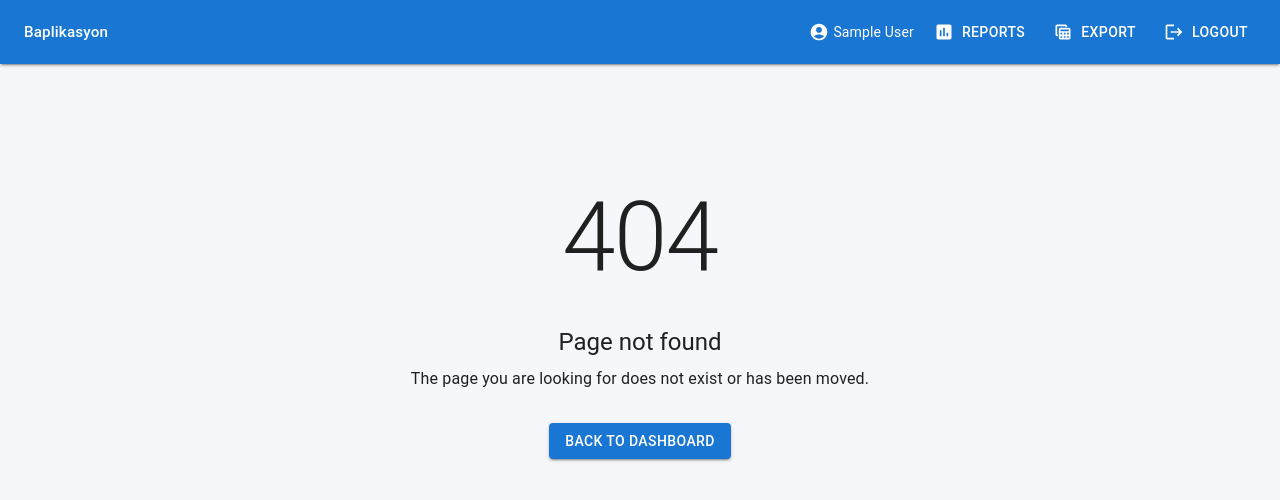
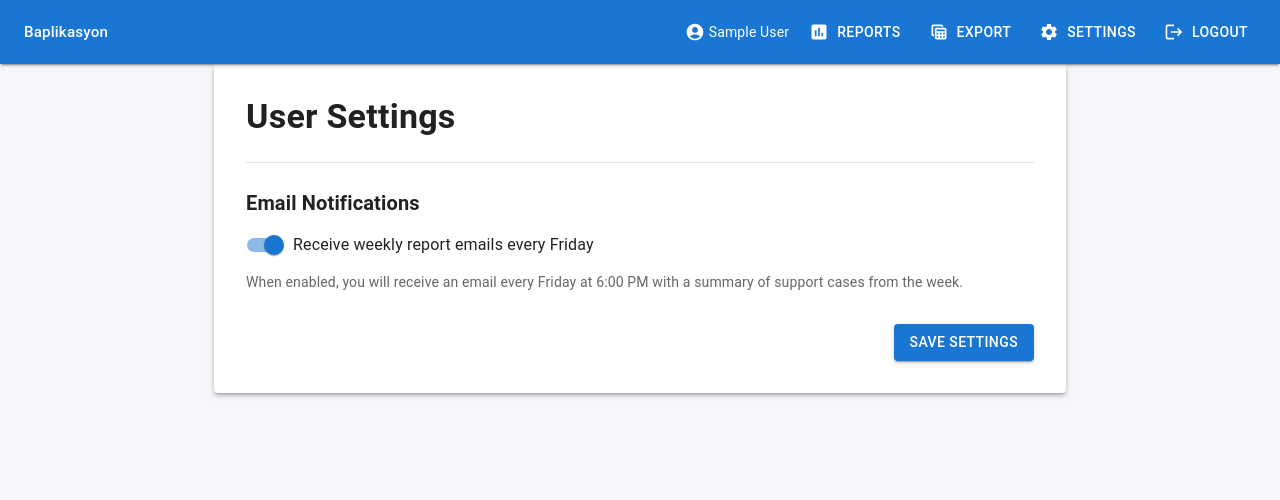
Before and after one commit to ebolarium/baplikasyon, a React (Create React App) app in the folder client/: page /settings in a window 1280 px wide. Before the commit this address had no page. Shown: the top 500 px of the page. Built offline with nearby package versions, Linux system fonts and the light colour scheme; sample sign-in values are in the browser's storage.

Commit message:
Add user settings page with weekly report toggle

```diff
--- a/client/src/App.js
+++ b/client/src/App.js
@@ -10,6 +10,7 @@ import Dashboard from './components/pages/Dashboard';
 import CaseForm from './components/cases/CaseForm';
 import CaseDetail from './components/cases/CaseDetail';
 import Reports from './components/pages/Reports';
+import UserSettings from './components/pages/UserSettings';
 import NotFound from './components/pages/NotFound';
 import Signup from './components/pages/Signup';
 import Login from './components/pages/Login';
@@ -152,6 +153,14 @@ function App() {
                     </PrivateRoute>
                   }
                 />
+                <Route
+                  path="/settings"
+                  element={
+                    <PrivateRoute>
+                      <UserSettings />
+                    </PrivateRoute>
+                  }
+                />
 
                 {/* Fallback Route */}
                 <Route path="*" element={<NotFound />} />
--- a/client/src/components/layout/Navbar.js
+++ b/client/src/components/layout/Navbar.js
@@ -23,6 +23,7 @@ import LoginIcon from '@mui/icons-material/Login';
 import LogoutIcon from '@mui/icons-material/Logout';
 import AccountCircleIcon from '@mui/icons-material/AccountCircle';
 import { AuthContext } from '../../App';
+import SettingsIcon from '@mui/icons-material/Settings';
 
 const Navbar = () => {
   const theme = useTheme();
@@ -297,6 +298,30 @@ const Navbar = () => {
               {/* Export Options */}
               {renderExportOptions()}
 
+              {/* Settings Button */}
+              {isMobile ? (
+                <IconButton
+                  color="inherit"
+                  component={RouterLink}
+                  to="/settings"
+                  aria-label="settings"
+                  size="large"
+                  sx={{ mr: 2 }}
+                >
+                  <SettingsIcon />
+                </IconButton>
+              ) : (
+                <Button
+                  color="inherit"
+                  component={RouterLink}
+                  to="/settings"
+                  startIcon={<SettingsIcon />}
+                  sx={{ fontWeight: 'medium', mr: 2 }}
+                >
+                  SETTINGS
+                </Button>
+              )}
+
               {/* Logout Button */}
               {isMobile ? (
                 <IconButton
--- /dev/null
+++ b/client/src/components/pages/UserSettings.js
@@ -0,0 +1,126 @@
+import React, { useState, useContext, useEffect } from 'react';
+import axios from 'axios';
+import {
+  Container,
+  Paper,
+  Typography,
+  Box,
+  Switch,
+  FormControlLabel,
+  Divider,
+  Button,
+  Alert,
+  CircularProgress
+} from '@mui/material';
+import { AuthContext } from '../../App';
+
+const UserSettings = () => {
+  const { user, setUser } = useContext(AuthContext);
+  const [loading, setLoading] = useState(false);
+  const [success, setSuccess] = useState(false);
+  const [error, setError] = useState('');
+  const [settings, setSettings] = useState({
+    receiveWeeklyReports: user?.receiveWeeklyReports ?? true
+  });
+
+  // Reset success message after 3 seconds
+  useEffect(() => {
+    if (success) {
+      const timer = setTimeout(() => {
+        setSuccess(false);
+      }, 3000);
+      return () => clearTimeout(timer);
+    }
+  }, [success]);
+
+  const handleToggleChange = (event) => {
+    setSettings({
+      ...settings,
+      [event.target.name]: event.target.checked
+    });
+  };
+
+  const handleSaveSettings = async () => {
+    setLoading(true);
+    setError('');
+    setSuccess(false);
+
+    try {
+      const response = await axios.put('/api/users/settings', settings);
+
+      // Update user in context
+      if (response.data.user) {
+        // Update local storage
+        localStorage.setItem('user', JSON.stringify(response.data.user));
+        // Update context
+        setUser(response.data.user);
+      }
+
+      setSuccess(true);
+    } catch (err) {
+      setError(err.response?.data?.msg || 'Failed to update settings. Please try again.');
+    } finally {
+      setLoading(false);
+    }
+  };
+
+  return (
+    <Container maxWidth="md" sx={{ mt: 8, mb: 4 }}>
+      <Paper elevation={3} sx={{ p: 4 }}>
+        <Typography variant="h4" component="h1" gutterBottom>
+          User Settings
+        </Typography>
+
+        <Divider sx={{ my: 3 }} />
+
+        {error && (
+          <Alert severity="error" sx={{ mb: 3 }}>
+            {error}
+          </Alert>
+        )}
+
+        {success && (
+          <Alert severity="success" sx={{ mb: 3 }}>
+            Settings updated successfully!
+          </Alert>
+        )}
+
+        <Box sx={{ mb: 3 }}>
+          <Typography variant="h6" gutterBottom>
+            Email Notifications
+          </Typography>
+
+          <FormControlLabel
+            control={
+              <Switch
+                checked={settings.receiveWeeklyReports}
+                onChange={handleToggleChange}
+                name="receiveWeeklyReports"
+                color="primary"
+              />
+            }
+            label="Receive weekly report emails every Friday"
+          />
+
+          <Typography variant="body2" color="text.secondary" sx={{ mt: 1 }}>
+            When enabled, you will receive an email every Friday at 6:00 PM with a summary of support cases from the week.
+          </Typography>
+        </Box>
+
+        <Box sx={{ mt: 4, display: 'flex', justifyContent: 'flex-end' }}>
+          <Button
+            variant="contained"
+            color="primary"
+            onClick={handleSaveSettings}
+            disabled={loading}
+            startIcon={loading ? <CircularProgress size={20} /> : null}
+          >
+            Save Settings
+          </Button>
+        </Box>
+      </Paper>
+    </Container>
+  );
+};
+
+export default UserSettings;
```
Also changed, not shown: 1 other file (tests, documents, lock files or other folders).
